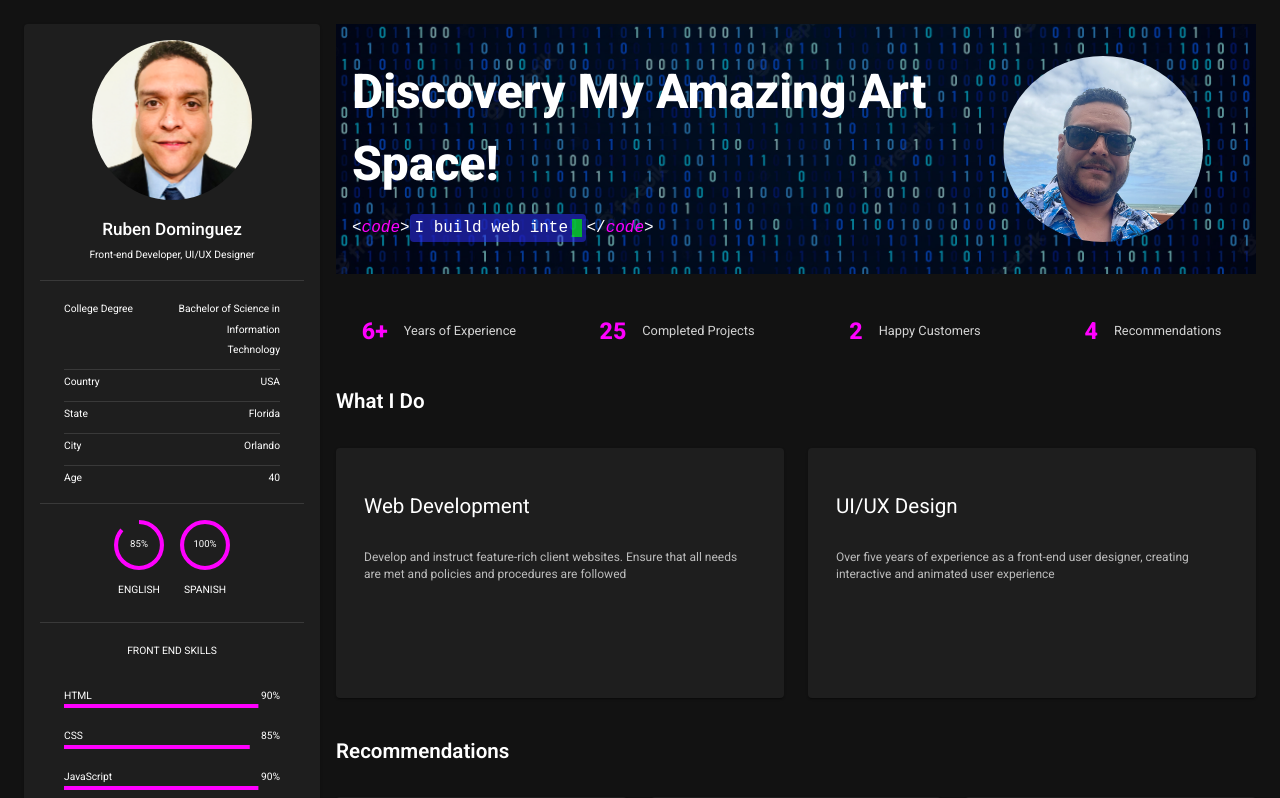
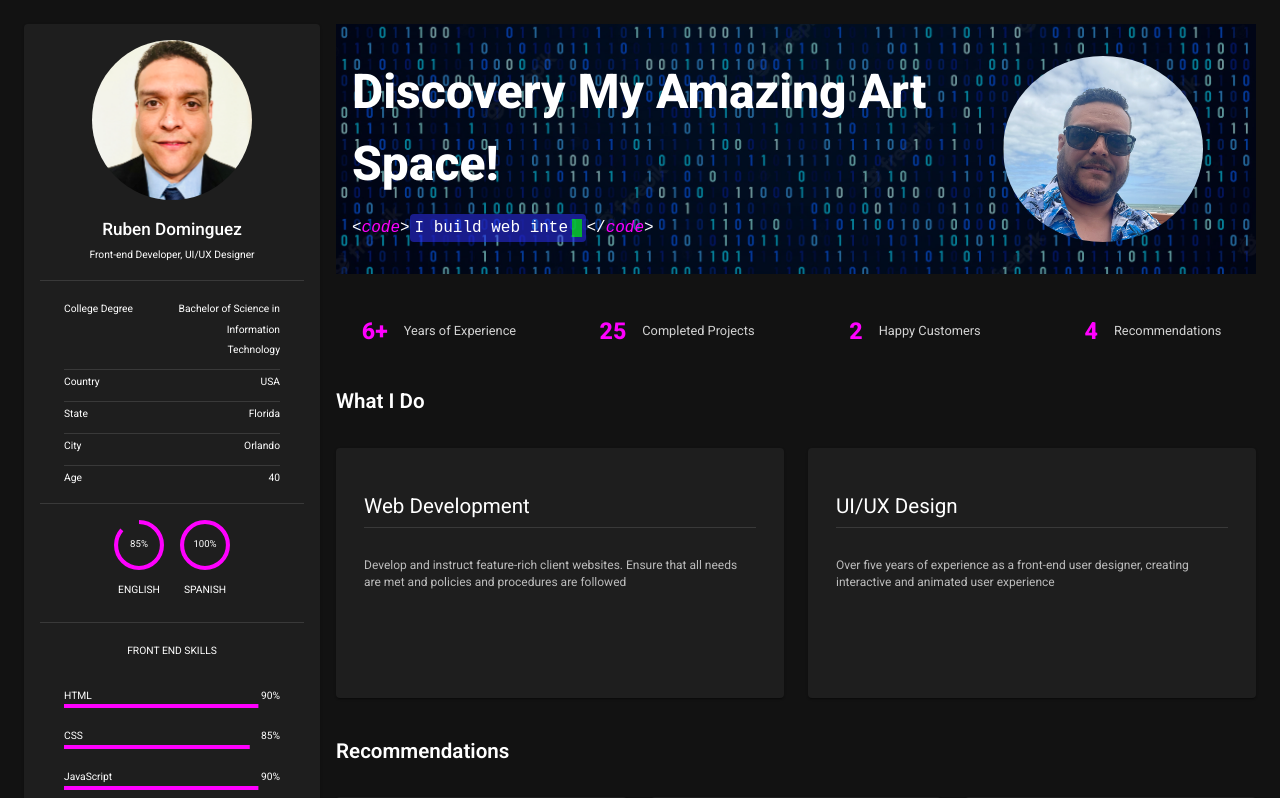
Before and after one commit to RubenDguez/rdominguez, a React (Create React App) app: page / in a window 1280 px wide. Shown: the top 798 px of the page. Built offline with nearby package versions, Linux system fonts and the light colour scheme.

Commit message:
Changed service list

```diff
--- a/src/components/UI/Services.tsx
+++ b/src/components/UI/Services.tsx
@@ -1,5 +1,12 @@
 import { styled } from "@mui/material/styles";
-import { Box, Card, CardContent, Grid, Typography } from "@mui/material";
+import {
+  Box,
+  Card,
+  CardContent,
+  Divider,
+  Grid,
+  Typography,
+} from "@mui/material";
 import { useEffect, useState } from "react";
 
 export type TService = {
@@ -98,6 +105,7 @@ export const Service = ({ service }: IService) => {
         <Typography gutterBottom variant="h5" component="div">
           {service.title}
         </Typography>
+        <Divider />
         <Typography
           sx={{ marginTop: "1.8rem" }}
           variant="body2"
```
